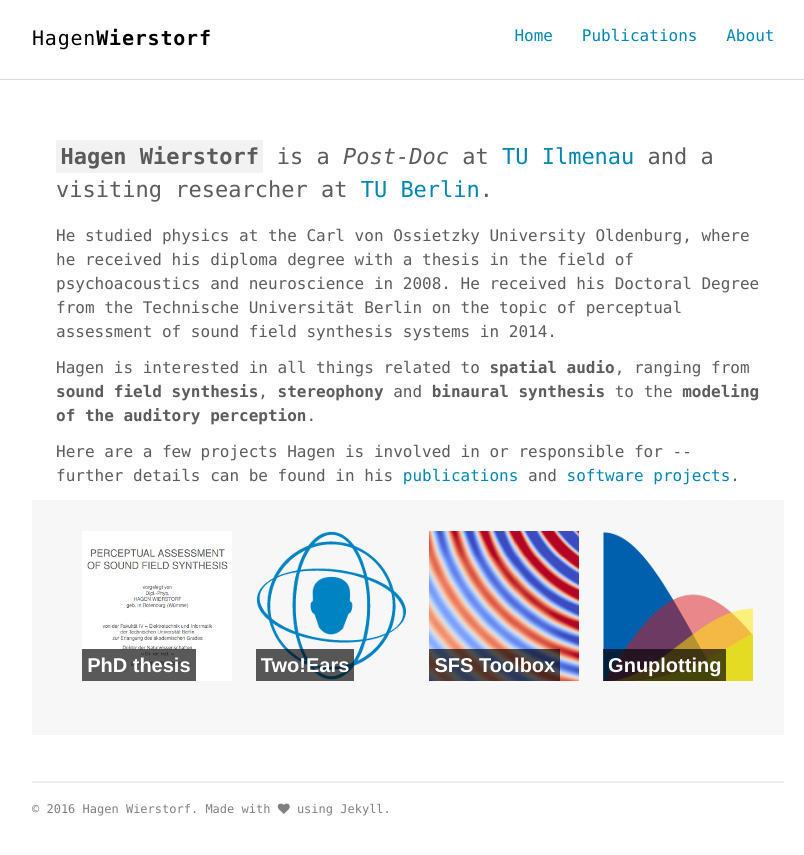
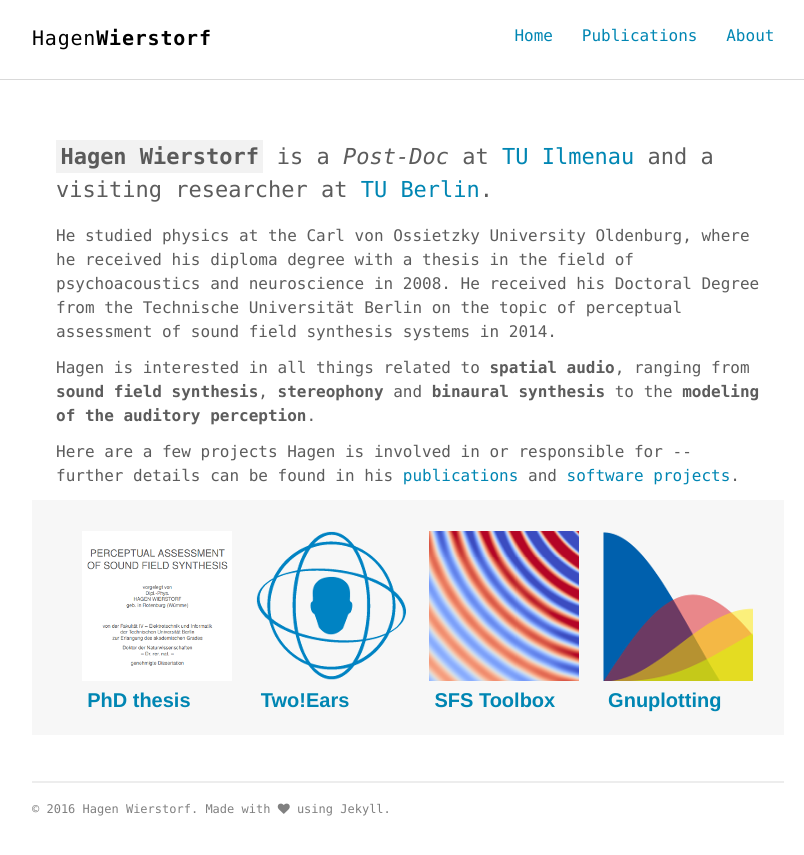
Before and after one commit to hagenw/hagenw.github.io, a Jekyll site: the page built from about/index.html, in a window 1280 px wide. Shown: the top 855 px of the page, without its empty margins (232-1036 px from the left). Built offline with Jekyll 4.4.1, drawn with Linux system fonts in a browser that asks for light colours; Markdown is read by kramdown in place of the engine named in the settings.

Commit message:
Update color and background of project links

```diff
--- a/assets/scss/_layout.scss
+++ b/assets/scss/_layout.scss
@@ -274,16 +274,14 @@ hr {
 }
 .project h3 {
   position: absolute;
-  bottom: -7px;
+  bottom: -42px;
   //left: 20px;
   width: 100%;
 }
 .project h3 span {
-  color: white;
+  color: #0086B3;
   font: bold 20px/38px Helvetica, Sans-Serif;
   letter-spacing: 0px;
-  background: rgb(0, 0, 0); /* fallback color */
-  background: rgba(0, 0, 0, 0.65);
   padding: 5px;
 }
 ul.project {
```
